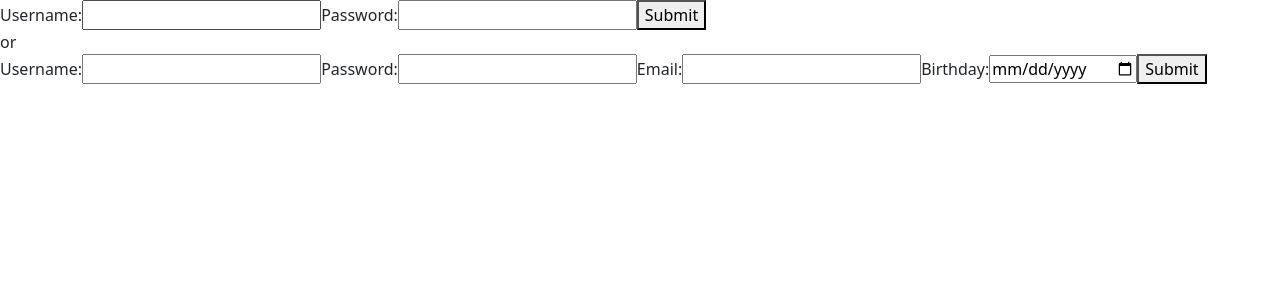
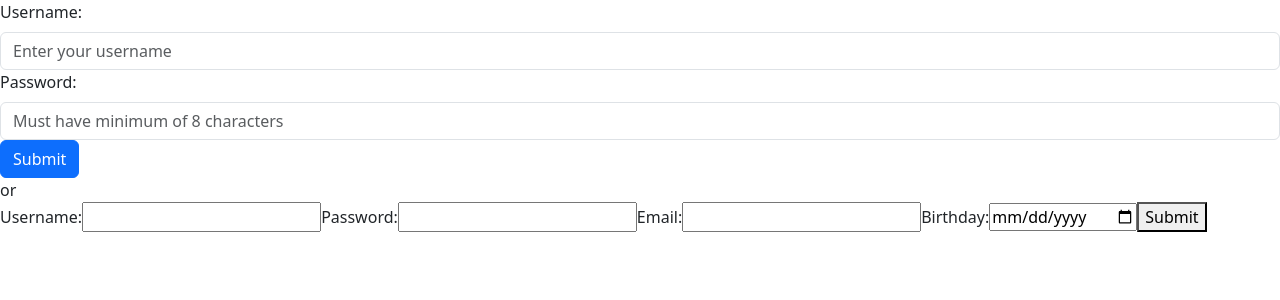
Before and after one commit to MrTeacher787/myFlix-client, a React (Vite) app: page / in a window 1280 px wide. Shown: the top 300 px of the page. Built offline with nearby package versions, Linux system fonts and the light colour scheme.

Commit message:
updated login-view
added Bootstrap form elements

```diff
--- a/src/components/login-view/login-view.jsx
+++ b/src/components/login-view/login-view.jsx
@@ -1,4 +1,6 @@
 import { useState } from "react";
+import Button from "react-bootstrap/Button";
+import Form from "react-bootstrap/Form";
 
 export const LoginView = ({ onLoggedIn }) => {
   const [username, setUsername] = useState("");
@@ -35,27 +37,33 @@ export const LoginView = ({ onLoggedIn }) => {
     };
 
   return (
-    <form onSubmit={handleSubmit}>
-      <label>
-        Username:
-        <input
+    <Form onSubmit={handleSubmit}>
+      <Form.Group controlId="formUsername">
+        <Form.Label>Username:</Form.Label>
+        <Form.Control
           type="text"
           value={username}
+          onChange={(e) => setUsername(e.target.value)}
           minLength="3"
-          onChange={(e) => setUsername(e.target.value)}
           required
+          placeholder="Enter your username"
         />
-      </label>
-      <label>
-        Password:
-        <input
+      </Form.Group>
+
+      <Form.Group controlId="formPassword">
+        <Form.Label>Password:</Form.Label>
+        <Form.Control
           type="password"
           value={password}
           onChange={(e) => setPassword(e.target.value)}
+          minLength="8"
           required
+          placeholder="Must have minimum of 8 characters"
         />
-      </label>
-      <button type="submit">Submit</button>
-    </form>
+      </Form.Group>
+      <Button variant="primary" type="submit">
+        Submit
+      </Button>
+    </Form>
   );
 };
```
Also changed, not shown: 2 other files (tests, documents, lock files or other folders).
